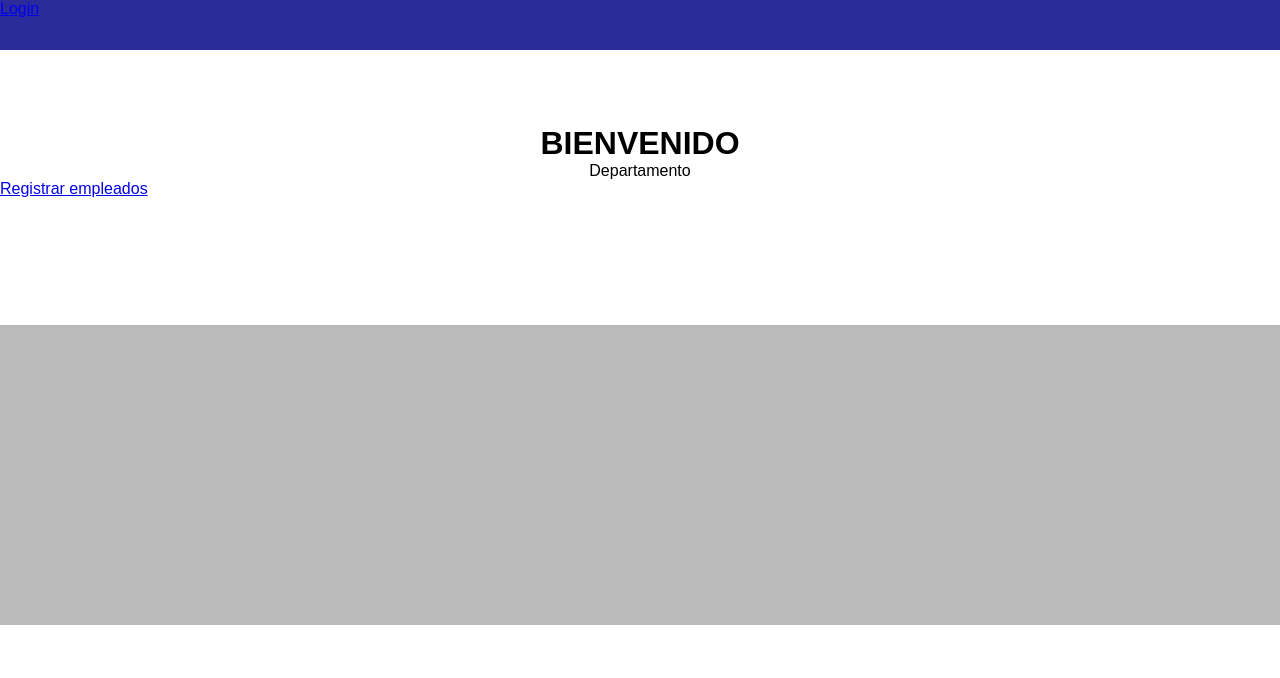
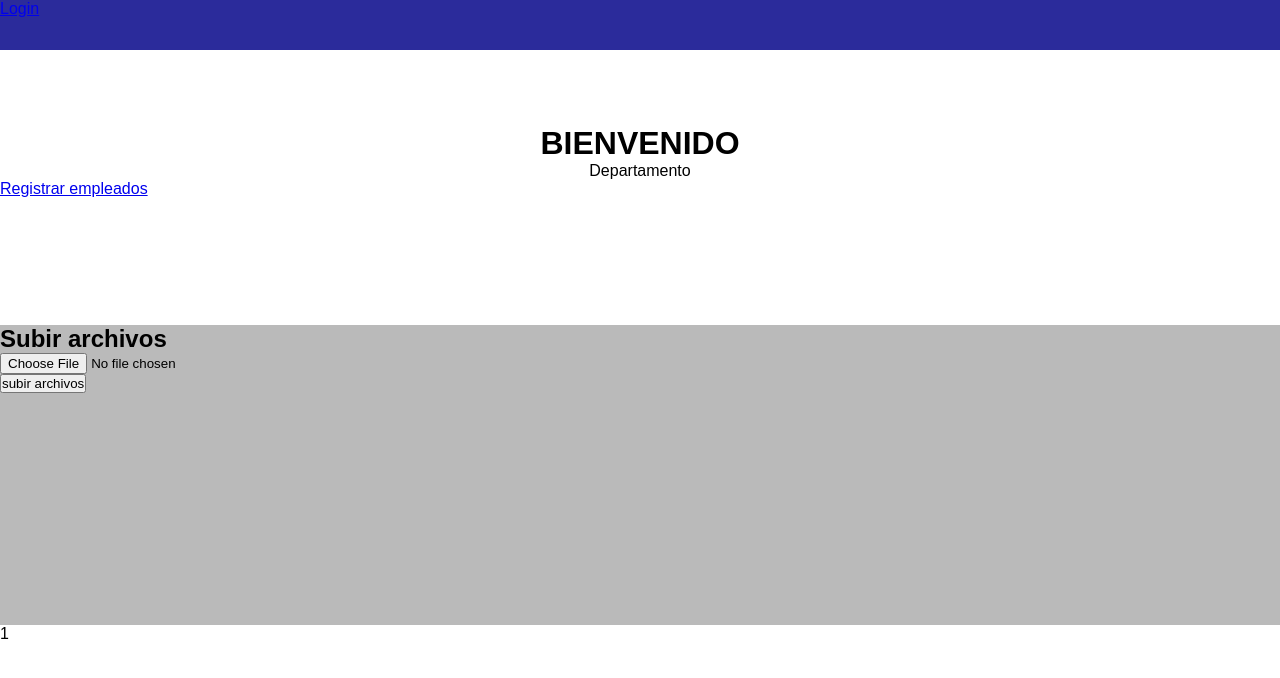
Before and after one commit to JoseCarlosMarRangel/proy-internet-sheyla, a PHP site: page / in a window 1280 px wide. Shown: the top 678 px of the page. Run offline with PHP 8.4, Linux system fonts and the light colour scheme.

Commit message:
Vista para la subida de archivos

```diff
--- a/conexion/conexion.php
+++ b/conexion/conexion.php
@@ -3,8 +3,8 @@
 
 $bd = 'upv_red';
 $servidor = 'localhost';
-$usuario = 'ghost'; //$usuario
-$contrasena = '123'; //$contrasena
+$usuario = 'root'; //$usuario
+$contrasena = ''; //$contrasena
 
 // * Creamos la conexion a la base de datos
 $conexion = mysqli_connect($servidor, $usuario, $contrasena, $bd);
--- a/index.php
+++ b/index.php
@@ -29,11 +29,16 @@
             <h1>BIENVENIDO</h1>
             <p>Departamento</p>
             <a href="./registros_empleados/registros.php"> Registrar empleados</a>
+
         </div>
 
         <div class="contenedorInferior">
-
-        </div>
+            <form action="upload.php" method="POST" enctype="multipart/form-data">
+                <h2>Subir archivos</h2>
+                <input type="file" name="file">
+                <p class="center"><input type="submit" value="subir archivos"></p>
+            </form>
+        </div>1
     </div>
 </body>
 
```
